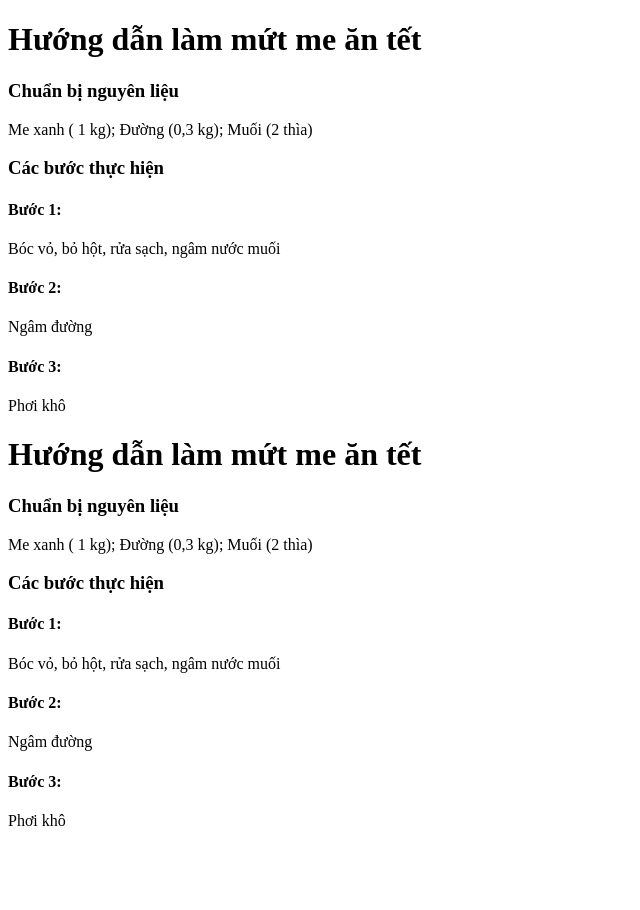
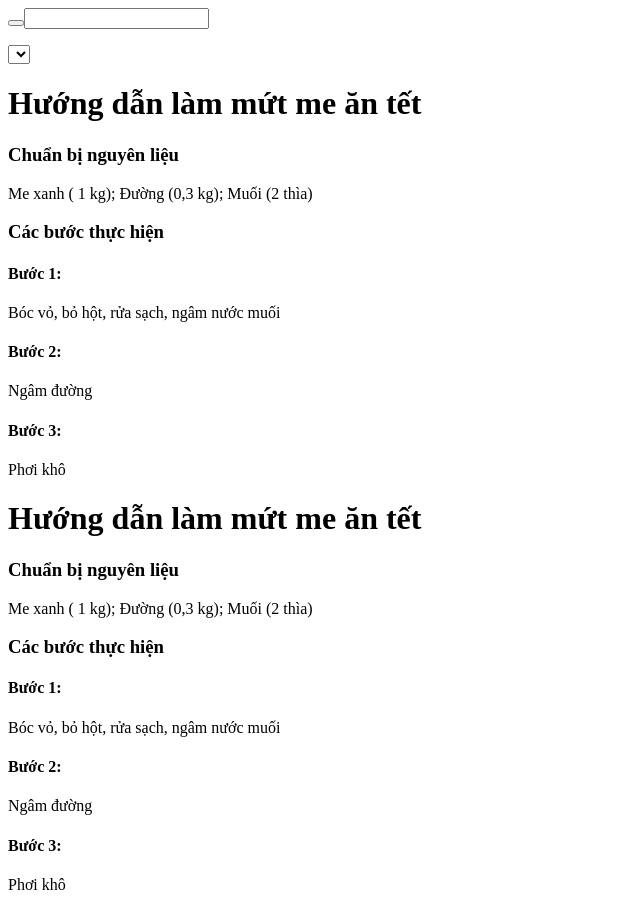
Before and after one commit to duyenlnh21/hoc-lam-web, a React (Create React App) app in the folder chapter/: page / in a window 1280 px wide. Shown: the whole page, without its empty margins (0-640 px from the left). Before the commit the page ends 846 px from the top, so only its background shows below. Built offline with nearby package versions, Linux system fonts and the light colour scheme.

Commit message:
update builtin-html-tags

```diff
--- a/chapter/src/index.js
+++ b/chapter/src/index.js
@@ -50,6 +50,15 @@ import WithFragments from './WithFragments';
 
 render(
     <div>
+        <button />
+        <code />
+        <input />
+        <label />
+        <p />
+        <pre />
+        <select />
+        <table />
+        <ul />
         <WithoutFragments />
         <WithFragments />
     </div>,
```
Also changed, not shown: 1 other file (tests, documents, lock files or other folders).
